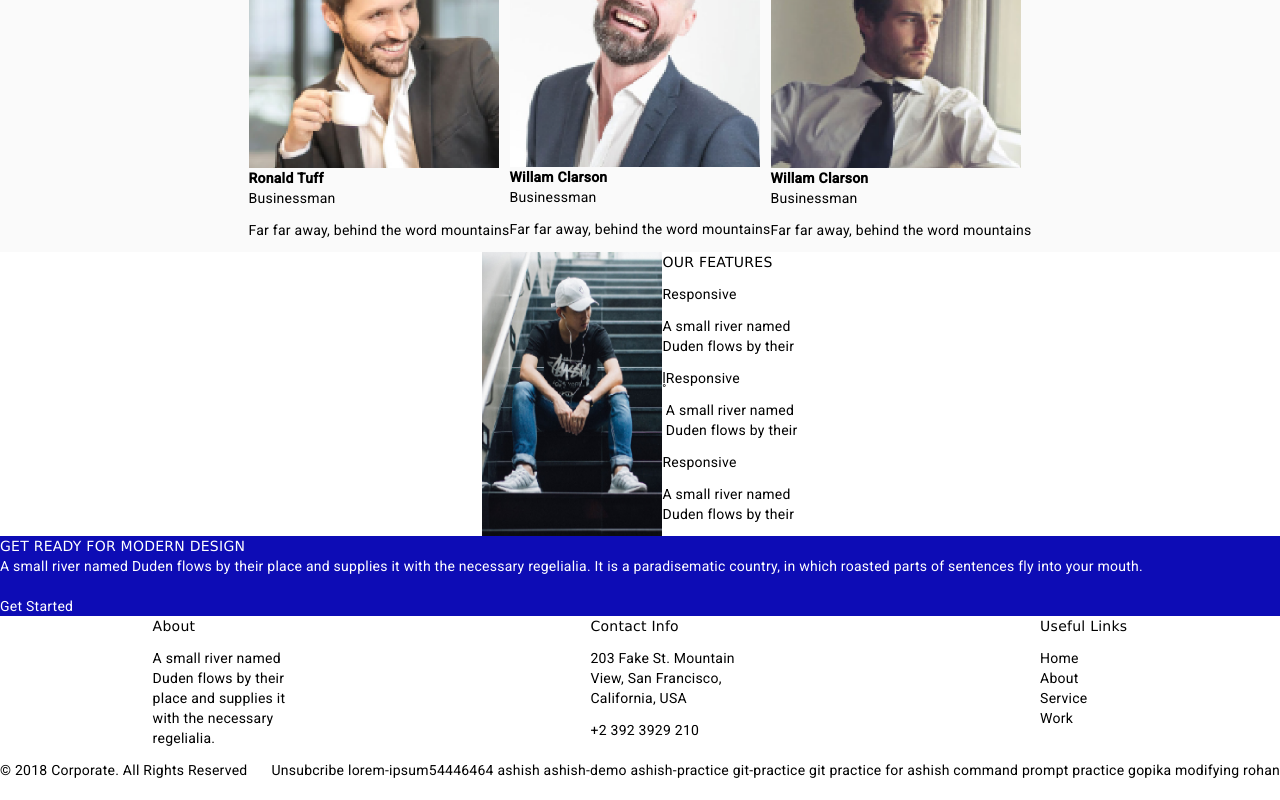
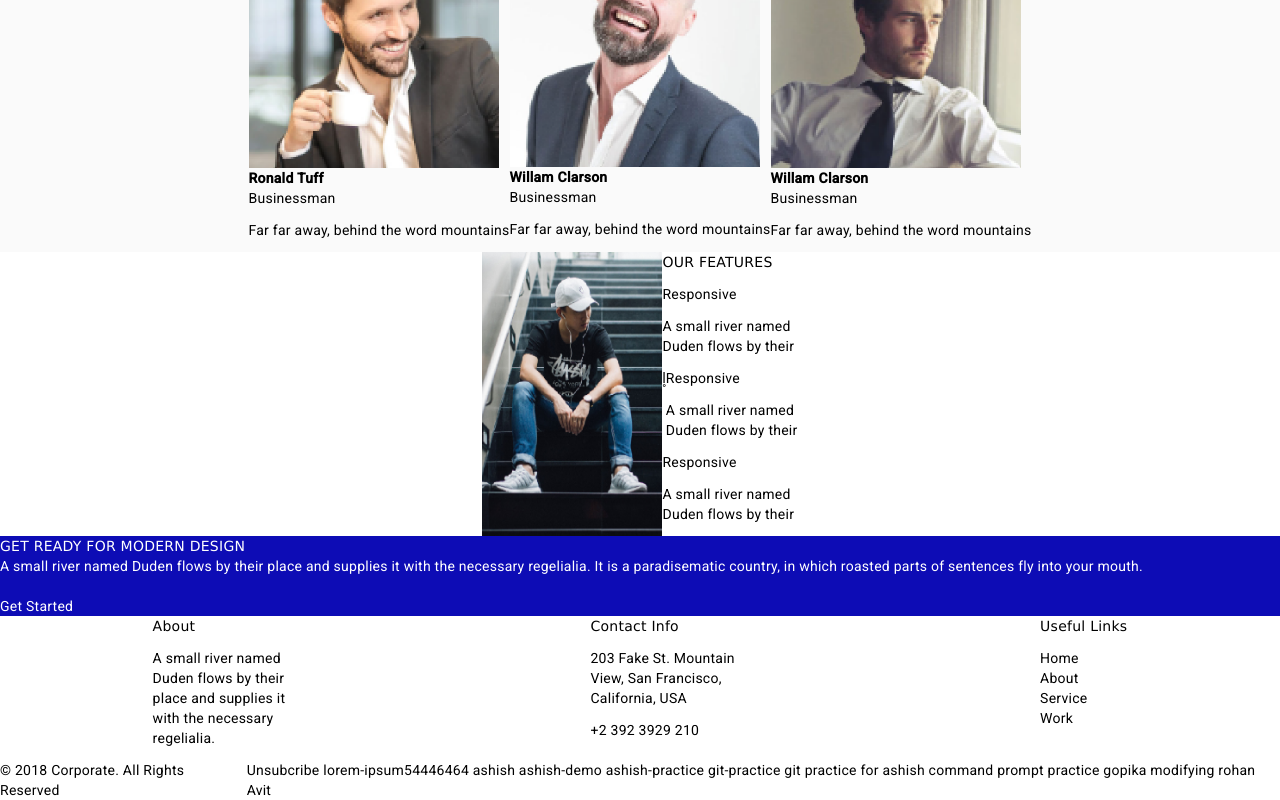
Before and after one commit to shaaakir7/Corporate-angular, an Angular app: page /home in a window 1280 px wide. Shown: the part 2608-3408 px from the top of the page. Built offline with nearby package versions, Linux system fonts and the light colour scheme.

Commit message:
modified

```diff
--- a/src/app/app.component.html
+++ b/src/app/app.component.html
@@ -327,6 +327,7 @@ roasted parts of sentences fly into your mouth.
 		command prompt practice
     gopika modifying
     rohan
+    Avit
       </div>
     </footer>
 
```
